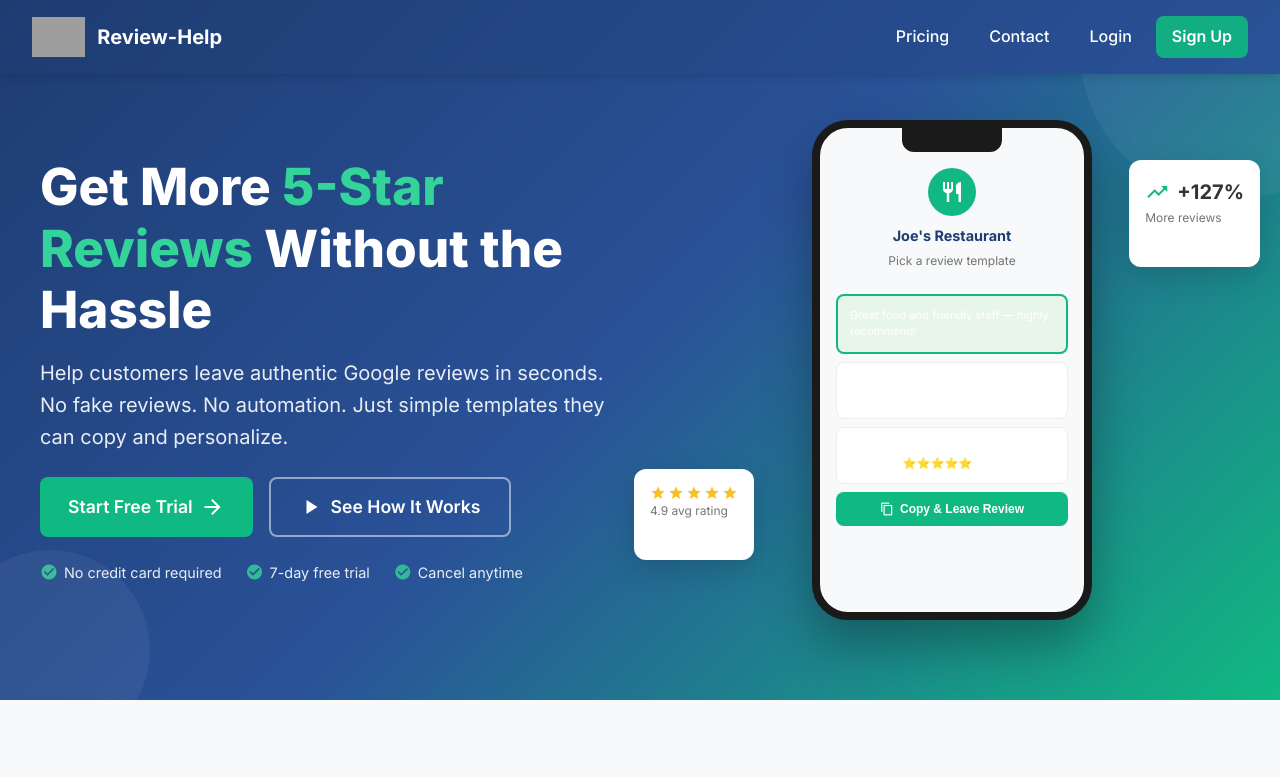
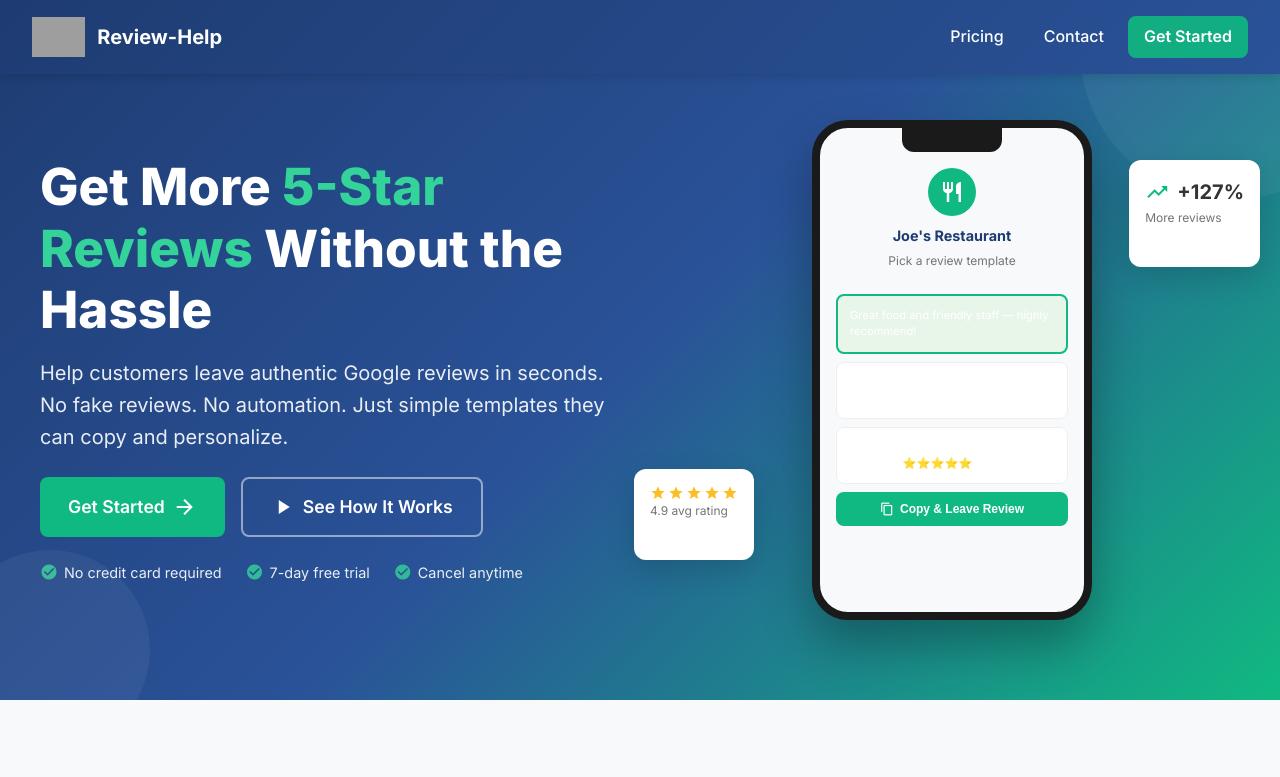
Before and after one commit to rohithajith/reviewhelp-landing, a plain HTML site: page index.html in a window 1280 px wide. Shown: the top 777 px of the page. Drawn offline with Linux system fonts and the light colour scheme; grey boxes are pictures that could not be loaded.

Commit message:
Replace signup/login with contact form CTAs

```diff
--- a/index.html
+++ b/index.html
@@ -1030,8 +1030,7 @@
     <div class="navbar-links">
       <a href="#pricing">Pricing</a>
       <a href="#contact">Contact</a>
-      <a href="https://reviewhelp.uk/#/login">Login</a>
-      <a href="https://reviewhelp.uk/#/signup" class="btn-signup">Sign Up</a>
+      <a href="#contact" class="btn-signup">Get Started</a>
     </div>
     <button class="mobile-menu-btn" onclick="toggleMobileMenu()">
       <span class="material-icons">menu</span>
@@ -1047,8 +1046,7 @@
     <div class="mobile-menu-links">
       <a href="#pricing" onclick="toggleMobileMenu()">Pricing</a>
       <a href="#contact" onclick="toggleMobileMenu()">Contact</a>
-      <a href="https://reviewhelp.uk/#/login">Login</a>
-      <a href="https://reviewhelp.uk/#/signup">Sign Up</a>
+      <a href="#contact" onclick="toggleMobileMenu()">Get Started</a>
     </div>
   </div>
 
@@ -1059,8 +1057,8 @@
         <h1>Get More <span class="highlight">5-Star Reviews</span> Without the Hassle</h1>
         <p>Help customers leave authentic Google reviews in seconds. No fake reviews. No automation. Just simple templates they can copy and personalize.</p>
         <div class="hero-buttons">
-          <a href="https://reviewhelp.uk/#/signup" class="btn btn-primary">
-            Start Free Trial
+          <a href="#contact" class="btn btn-primary">
+            Get Started
             <span class="material-icons">arrow_forward</span>
           </a>
           <a href="#how-it-works" class="btn btn-outline">
@@ -1150,7 +1148,7 @@
       <div class="solution-box">
         <h3>There's a Better Way ✨</h3>
         <p>Review-Help gives your customers ready-made templates they can copy in one tap. No thinking, no typing, just genuine reviews in seconds.</p>
-        <a href="https://reviewhelp.uk/#/signup" class="btn btn-primary">See It In Action</a>
+        <a href="#contact" class="btn btn-primary">Get Started</a>
       </div>
     </div>
   </section>
@@ -1298,7 +1296,7 @@
             <span class="amount">Free</span>
             <span class="period">&nbsp;7-day trial</span>
           </div>
-          <a href="https://reviewhelp.uk/#/signup" class="btn btn-outline" style="color: #333; border-color: #ddd;">Start Free Trial</a>
+          <a href="#contact" class="btn btn-outline" style="color: #333; border-color: #ddd;">Get Started</a>
           <ul class="features-list">
             <li><span class="material-icons">check_circle</span> 1 business</li>
             <li><span class="material-icons">check_circle</span> 1 review platform</li>
@@ -1315,7 +1313,7 @@
             <span class="amount">£39</span>
             <span class="period">/month</span>
           </div>
-          <a href="https://reviewhelp.uk/#/signup" class="btn btn-primary">Start Free Trial</a>
+          <a href="#contact" class="btn btn-primary">Get Started</a>
           <ul class="features-list">
             <li><span class="material-icons">check_circle</span> 2 businesses</li>
             <li><span class="material-icons">check_circle</span> 2 review platforms</li>
@@ -1332,7 +1330,7 @@
             <span class="amount">£49</span>
             <span class="period">/month</span>
           </div>
-          <a href="https://reviewhelp.uk/#/signup" class="btn btn-outline" style="color: #333; border-color: #ddd;">Start Free Trial</a>
+          <a href="#contact" class="btn btn-outline" style="color: #333; border-color: #ddd;">Get Started</a>
           <ul class="features-list">
             <li><span class="material-icons">check_circle</span> 5 businesses</li>
             <li><span class="material-icons">check_circle</span> 3 review platforms</li>
@@ -1440,7 +1438,7 @@
       <h2>Start Getting More Reviews Today</h2>
       <p>Try free for 7 days — no credit card required</p>
       <div class="cta-buttons">
-        <a href="https://reviewhelp.uk/#/signup" class="btn btn-primary">Start Your Free Trial</a>
+        <a href="#contact" class="btn btn-primary">Get Started</a>
         <a href="#contact" class="btn btn-outline">Contact Sales</a>
       </div>
     </div>
```
